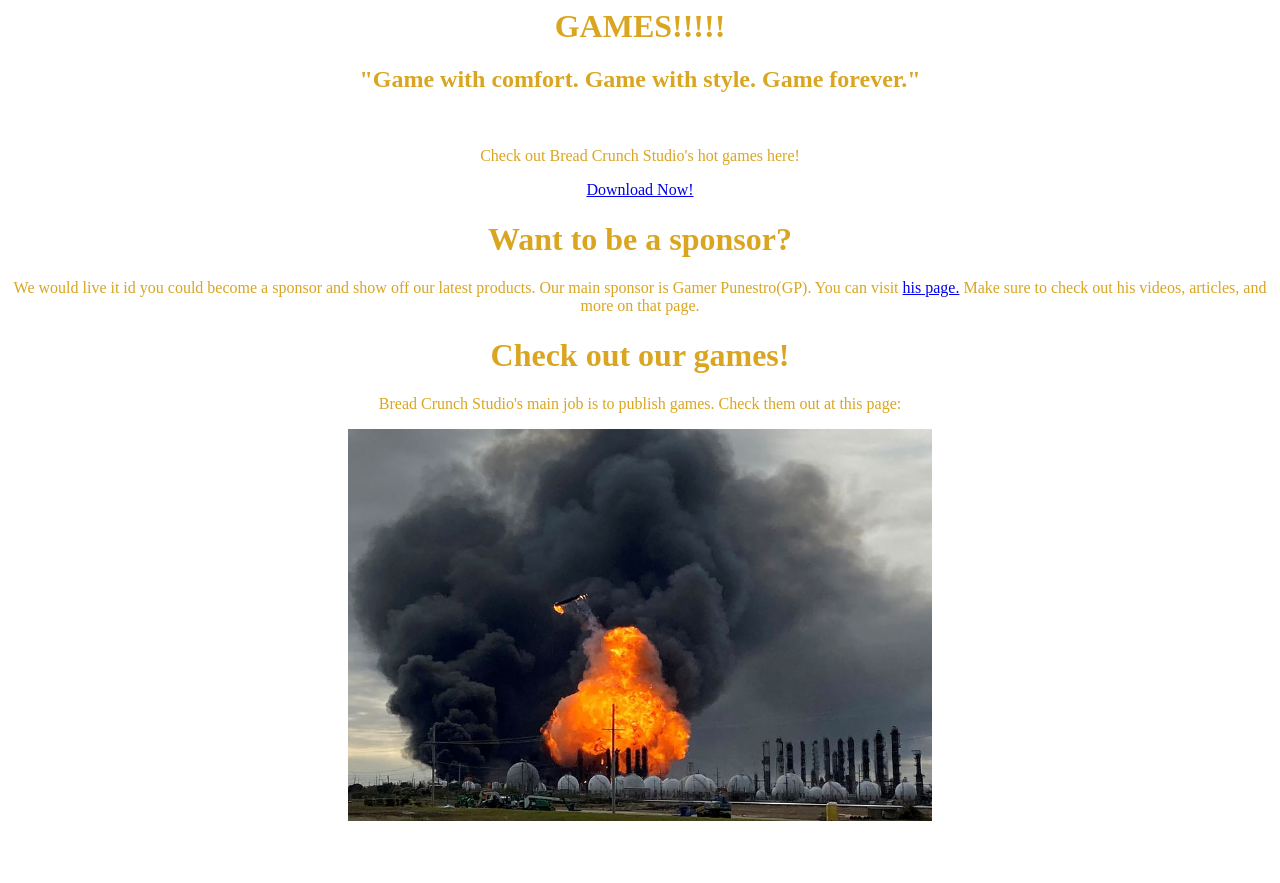
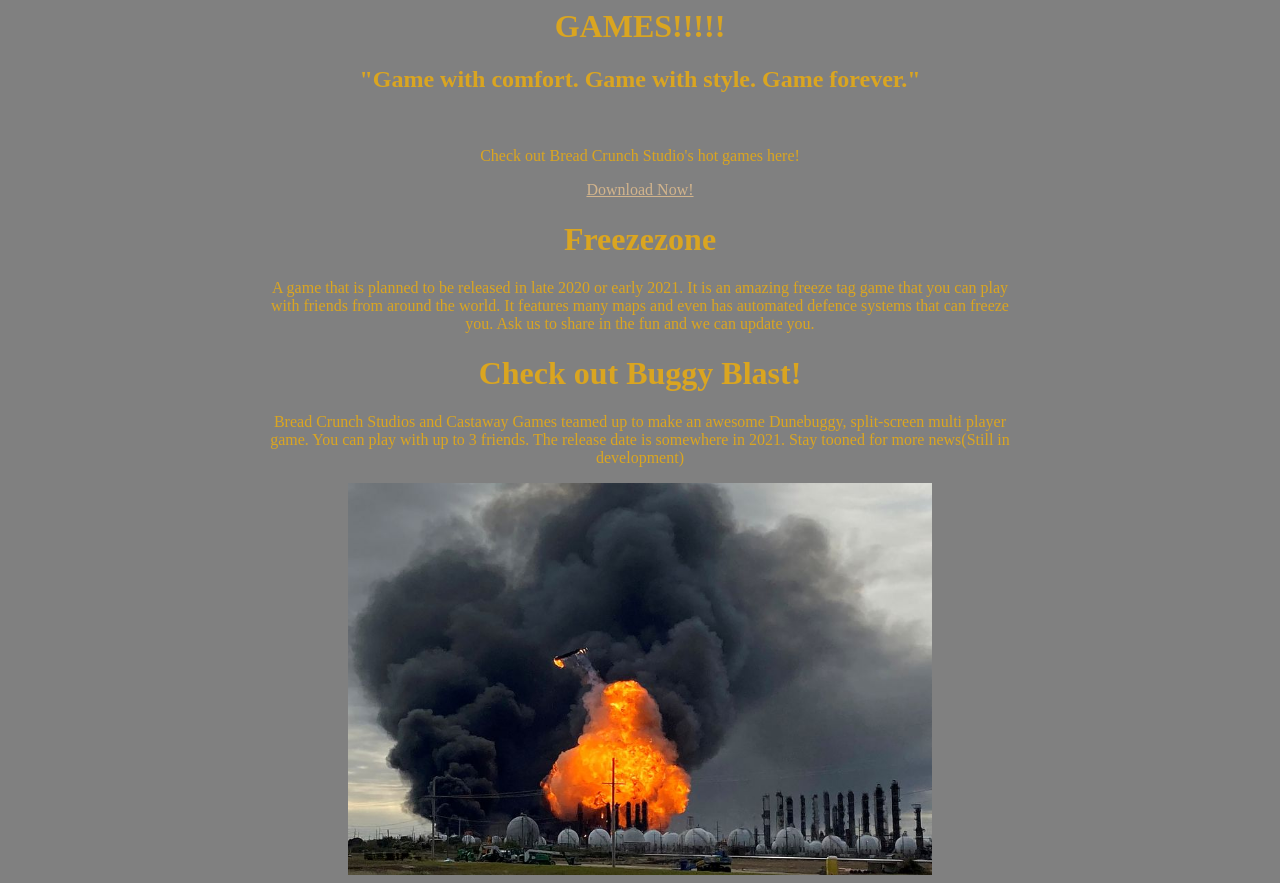
Before and after one commit to BuckeyeHN/website, a PHP site: page /games.html in a window 1280 px wide. Before the commit the page ends 821 px from the top, so only its background shows below. Run offline with PHP 8.4, Linux system fonts and the light colour scheme.

Commit message:
changed games

```diff
--- a/breadcrunch/games.html
+++ b/breadcrunch/games.html
@@ -10,13 +10,12 @@
             </p>
             <a href="img\explosion.jpg">Download Now!</a>
             </br>
-            <h1>Want to be a sponsor?</h1>
-            <p>We would live it id you could become a sponsor and show off our latest products.
-            Our main sponsor is Gamer Punestro(GP). You can visit <a href="bit.ly/punestro">his page.</a>
-            Make sure to check out his videos, articles, and more on that page.
+            <h1>Freezezone</h1>
+            <p>A game that is planned to be released in late 2020 or early 2021. It is an amazing freeze tag game that you can play with friends from around the world.
+            It features many maps and even has automated defence systems that can freeze you. Ask us to share in the fun and we can update you.
             </p>
-            <h1>Check out our games!</h1>
-            <p>Bread Crunch Studio's main job is to publish games. Check them out at this page:<a href="games.html"></a></p>
+            <h1>Check out Buggy Blast!</h1>
+            <p>Bread Crunch Studios and Castaway Games teamed up to make an awesome Dunebuggy, split-screen multi player game. You can play with up to 3 friends. The release date is somewhere in 2021. Stay tooned for more news(Still in development)<a href="games.html"></a></p>
             <img src="img\explosion.jpg" height="50%">
             </center>
 
--- a/breadcrunch/index.html
+++ b/breadcrunch/index.html
@@ -1,4 +1,4 @@
-
+<link rel="stylesheet" type="text/css" href="main.css">
 <html>
     <body>
 
--- a/breadcrunch/main.css
+++ b/breadcrunch/main.css
@@ -1,9 +1,18 @@
+body{
+    background-color: grey ;
+}
 h1{
-    color: goldenrod
+    color: goldenrod;
 }
 h2{
-    color: goldenrod
+    color: goldenrod;
 }
 p{
-    color: goldenrod
+    color: goldenrod;
+    margin-left: 20%;
+    margin-right: 20%;
 }
+
+a{
+    color: tan;
+}
```
